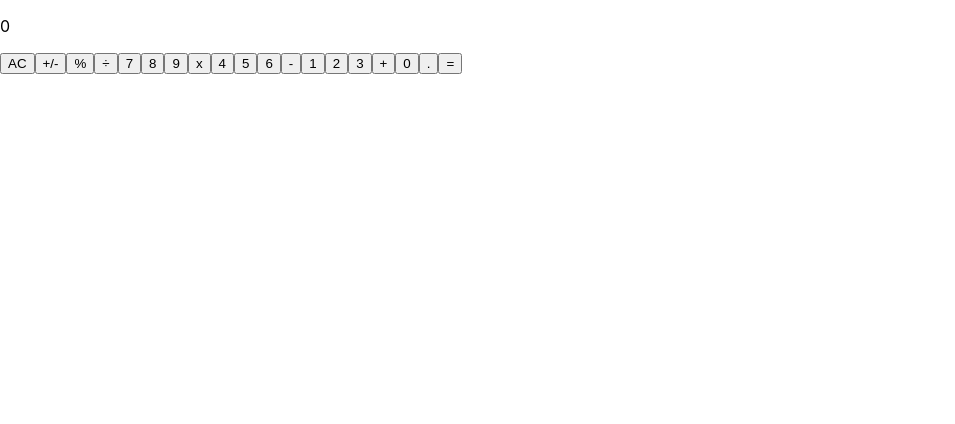
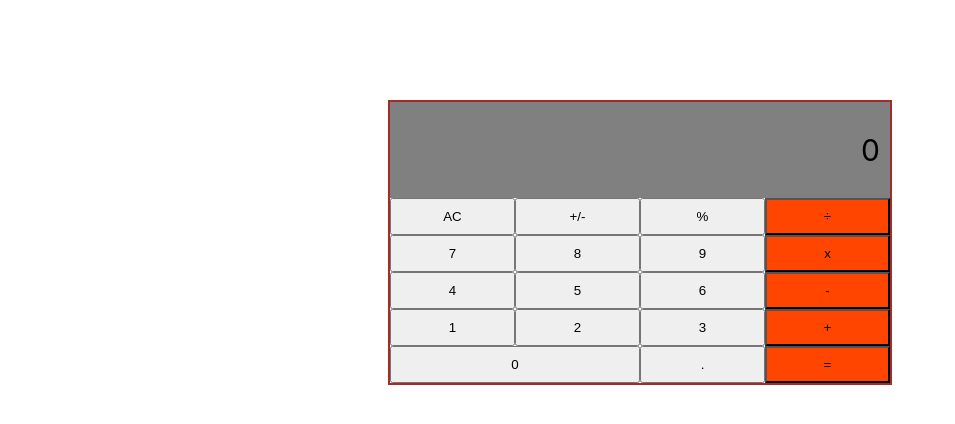
Before and after one commit to zunairkhan811/math-magicians, a React (Create React App) app: page / in a window 1280 px wide. Shown: the top 424 px of the page, without its empty margins (0-955 px from the left). Built offline with nearby package versions, Linux system fonts and the light colour scheme.

Commit message:
Add styling for calculator UI

```diff
--- a/src/index.css
+++ b/src/index.css
@@ -3,14 +3,14 @@ body {
   font-family:
     -apple-system,
     BlinkMacSystemFont,
-    'Segoe UI',
-    'Roboto',
-    'Oxygen',
-    'Ubuntu',
-    'Cantarell',
-    'Fira Sans',
-    'Droid Sans',
-    'Helvetica Neue',
+    "Segoe UI",
+    "Roboto",
+    "Oxygen",
+    "Ubuntu",
+    "Cantarell",
+    "Fira Sans",
+    "Droid Sans",
+    "Helvetica Neue",
     sans-serif;
   -webkit-font-smoothing: antialiased;
   -moz-osx-font-smoothing: grayscale;
@@ -22,6 +22,47 @@ code {
     Menlo,
     Monaco,
     Consolas,
-    'Courier New',
+    "Courier New",
     monospace;
 }
+
+.grid-container {
+  min-width: 280px;
+  max-width: 500px;
+  position: relative;
+  top: 100px;
+  display: grid;
+  width: 500px;
+  border: 2px solid brown;
+  margin: auto;
+  grid-template-columns: 1fr 1fr 1fr 1fr;
+}
+
+.result {
+  width: 100%;
+  background-color: gray;
+  grid-column: 1 / span 4;
+}
+
+.result p {
+  float: right;
+  padding: 0 10px;
+  font-size: 30px;
+}
+
+.item {
+  padding: 9px;
+  cursor: pointer;
+}
+
+.item:hover {
+  background-color: brown;
+}
+
+.span2 {
+  grid-column: 1 / span 2;
+}
+
+.color {
+  background-color: orangered;
+}
```
